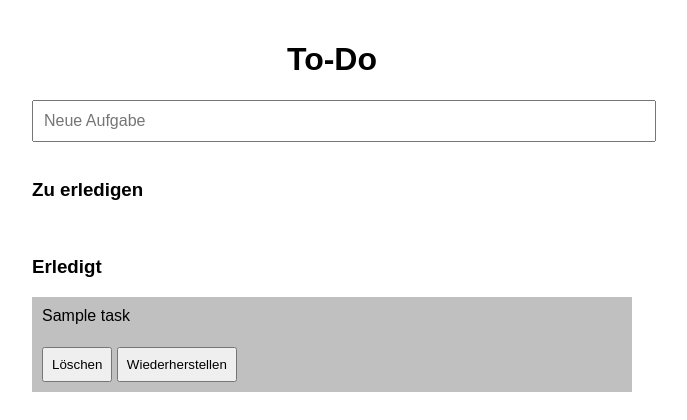
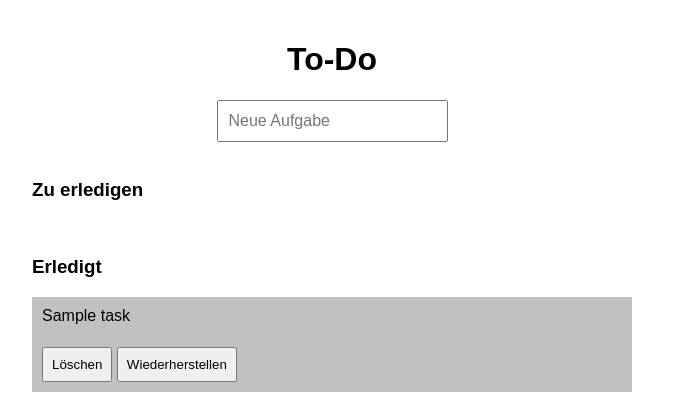
Before and after one commit to b1ggi/todo-app, a Flask app: page / in a window 1280 px wide. Shown: the top 420 px of the page, without its empty margins (308-995 px from the left). Run offline with Flask 3, Linux system fonts and the light colour scheme; tables that the repository leaves empty hold one stand-in row (values such as "Sample post").

Commit message:
- remove input width - remove padding and display: inline-block

```diff
--- a/static/style.css
+++ b/static/style.css
@@ -10,7 +10,6 @@ h1 {
 }
 
 input[type="text"] {
-    width: 100%;
     font-size: 16px;
 }
 
--- a/templates/index.html
+++ b/templates/index.html
@@ -11,7 +11,7 @@
 
     <!-- Aufgaben hinzufügen -->
     <div style="text-align: center;">
-        <input maxlength="100" type="text" id="taskInput" placeholder="Neue Aufgabe" style="padding: 10px; display: inline-block;">
+        <input maxlength="100" type="text" id="taskInput" placeholder="Neue Aufgabe" style="padding: 10px; ">
     </div>
 
     <br><ul id="taskList"><h3>Zu erledigen</h3>
@@ -19,7 +19,7 @@
             <li id="task-{{ task.id }}">
                 <div>
                 <span id="task-title-{{ task.id }}">{{ task.title }}</span>
-                <input maxlength="100" type="text" id="edit-task-input-{{ task.id }}" style="display:none; padding: 10px;" placeholder="Titel">
+                <input maxlength="100" type="text" id="edit-task-input-{{ task.id }}" style="display:none;" placeholder="Titel">
                 </div>
                 <br>
                 <button onclick="editTask({{ task.id }})">Bearbeiten</button>
```
